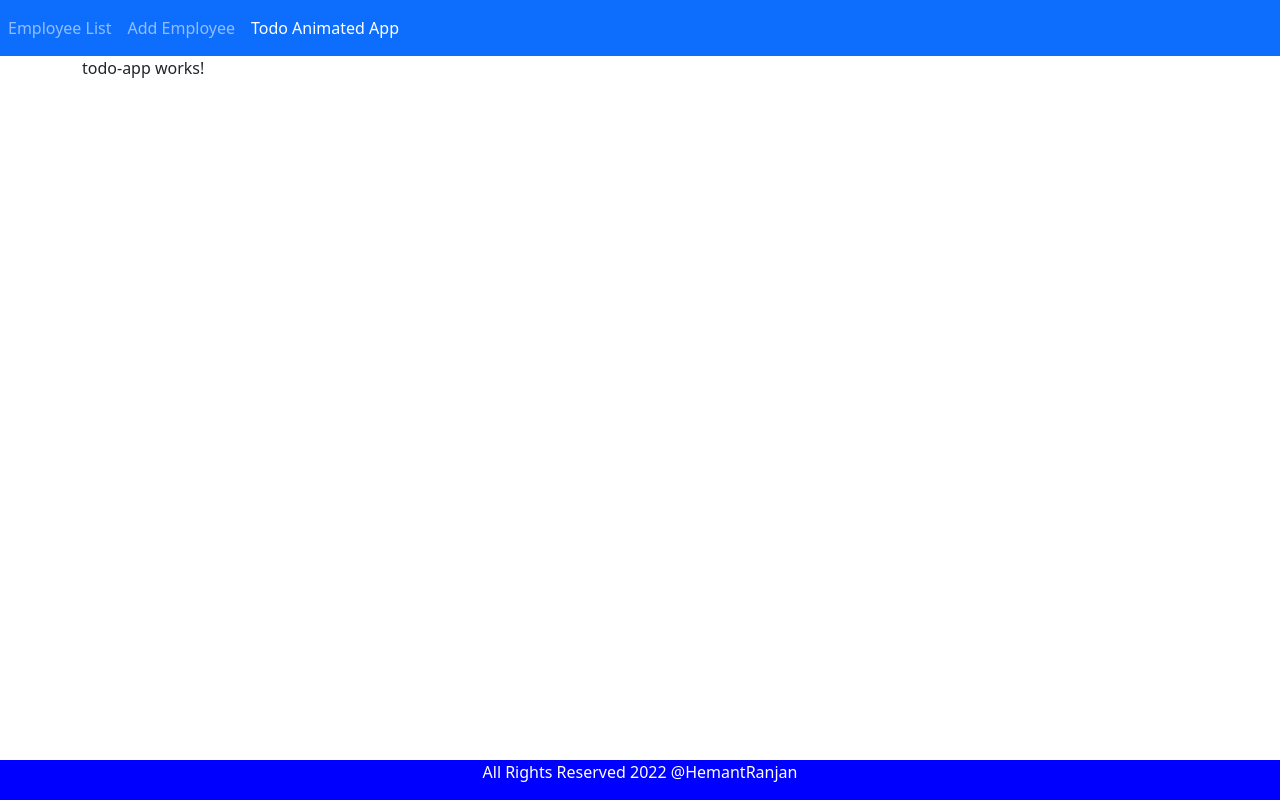
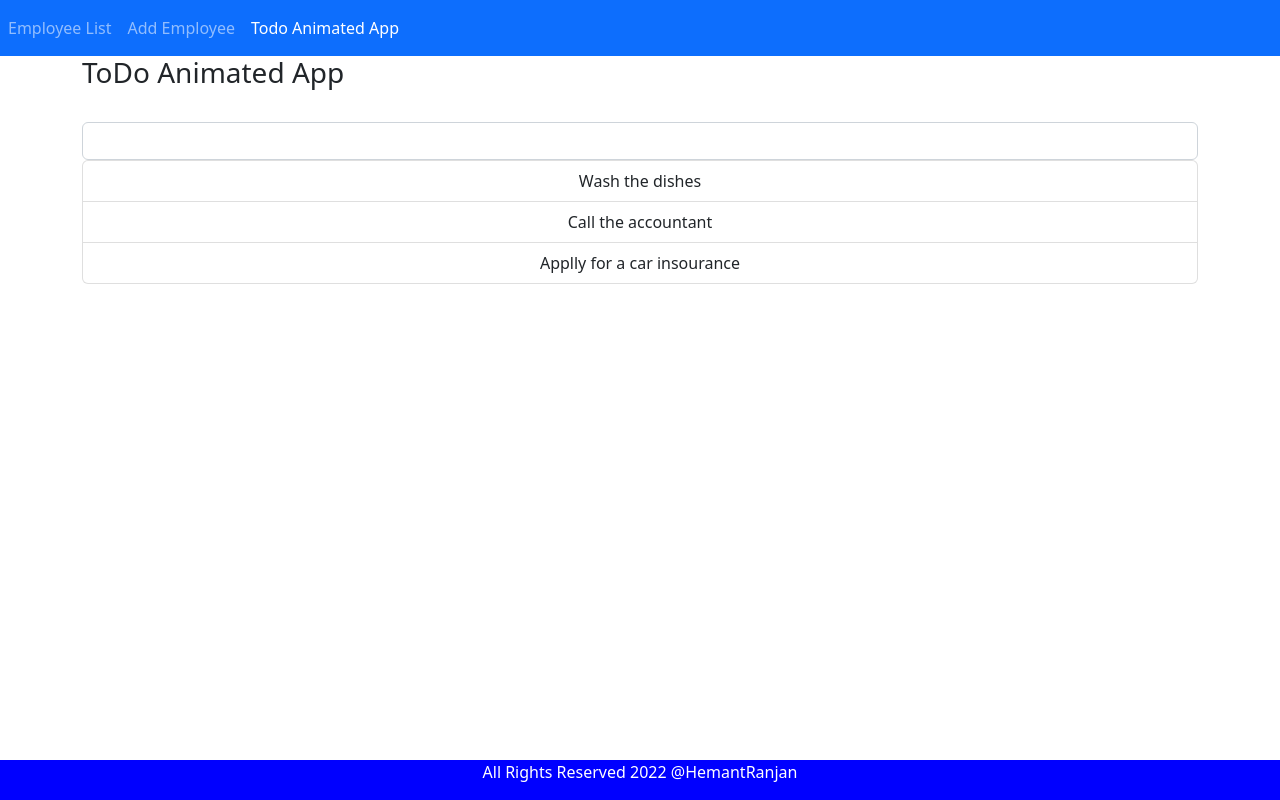
Before and after one commit to hemantrk2122/Angular-SpringBoot_CRUD, an Angular app in the folder angular-frontend/: page /todo-app in a window 1280 px wide. Built offline with nearby package versions, Linux system fonts and the light colour scheme.

Commit message:
fade + slide transition

```diff
--- /dev/null
+++ b/angular-frontend/src/app/animations.ts
@@ -0,0 +1,13 @@
+import { animate, state, style, transition, trigger } from '@angular/animations';
+export let fade = trigger('fade',[
+    state('void',style({opacity:0})),
+    transition('void <=>  *',[ //:enter -> 'void => *' :leave for vice versa
+      animate(2000)
+    ])
+  ])
+
+  export let slideIn = trigger('slideIn',[
+    transition('void => *',[animate(100,style({transform:'translateX(10px)'}))]),
+    transition('* => void',[animate(100,style({transform:'translateX(-10px)',backgroundColor:'red'}))]),
+
+  ])
--- a/angular-frontend/src/app/todo-app/todo-app.component.html
+++ b/angular-frontend/src/app/todo-app/todo-app.component.html
@@ -1 +1,9 @@
-<p>todo-app works!</p>
+<h3>ToDo Animated App</h3>
+<br>
+<input #itemInput class="form-control" (keyup.enter)="addItem(itemInput)">
+
+<div *ngIf="items"  class="list-group">
+    <button type="button" *ngFor="let item of items" @slideIn (click)="removeItem(item)" class="list-group-item">
+        {{item}}
+    </button>
+</div>
--- a/angular-frontend/src/app/todo-app/todo-app.component.ts
+++ b/angular-frontend/src/app/todo-app/todo-app.component.ts
@@ -1,15 +1,35 @@
 import { Component, OnInit } from '@angular/core';
+import { fade, slideIn } from '../animations';
 
 @Component({
   selector: 'app-todo-app',
   templateUrl: './todo-app.component.html',
-  styleUrls: ['./todo-app.component.css']
+  styleUrls: ['./todo-app.component.css'],
+  animations:[slideIn]
 })
 export class TodoAppComponent implements OnInit {
 
+  items: any[] = [
+    'Wash the dishes',
+    'Call the accountant',
+    'Applly for a car insourance'
+  ];
   constructor() { }
 
   ngOnInit(): void {
   }
+  addItem(input:HTMLInputElement){
+    this.items.splice(0,0,input.value);
+    input.value = '';
+  }
+  removeItem(input:HTMLInputElement){
+    const index = this.items.indexOf(input, 0);
+    if (index > -1) {
+      this.items.splice(index, 1);
+    }
+  }
 
 }
+function anumate(): import("@angular/animations").AnimationMetadata {
+  throw new Error('Function not implemented.');
+}
```
